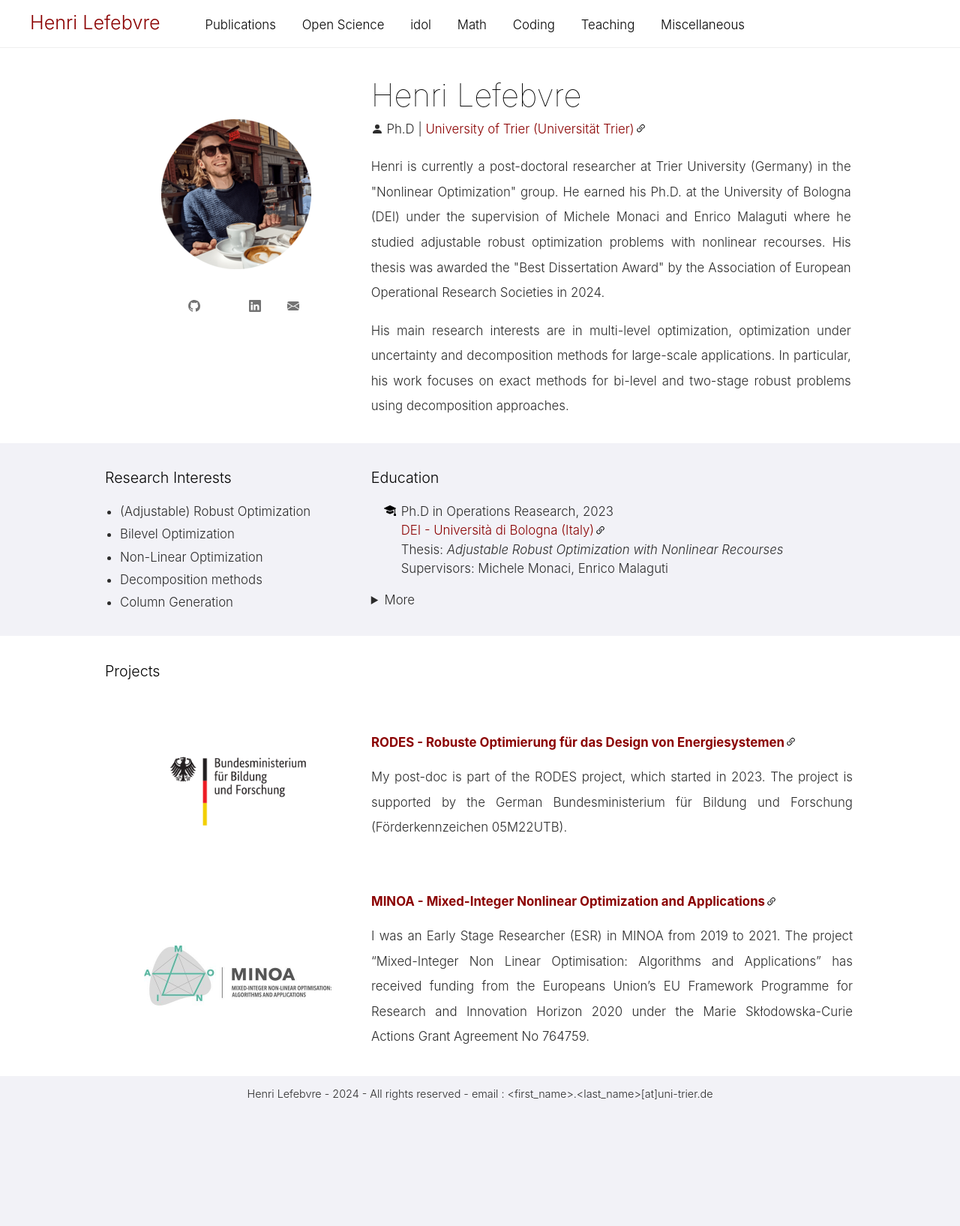
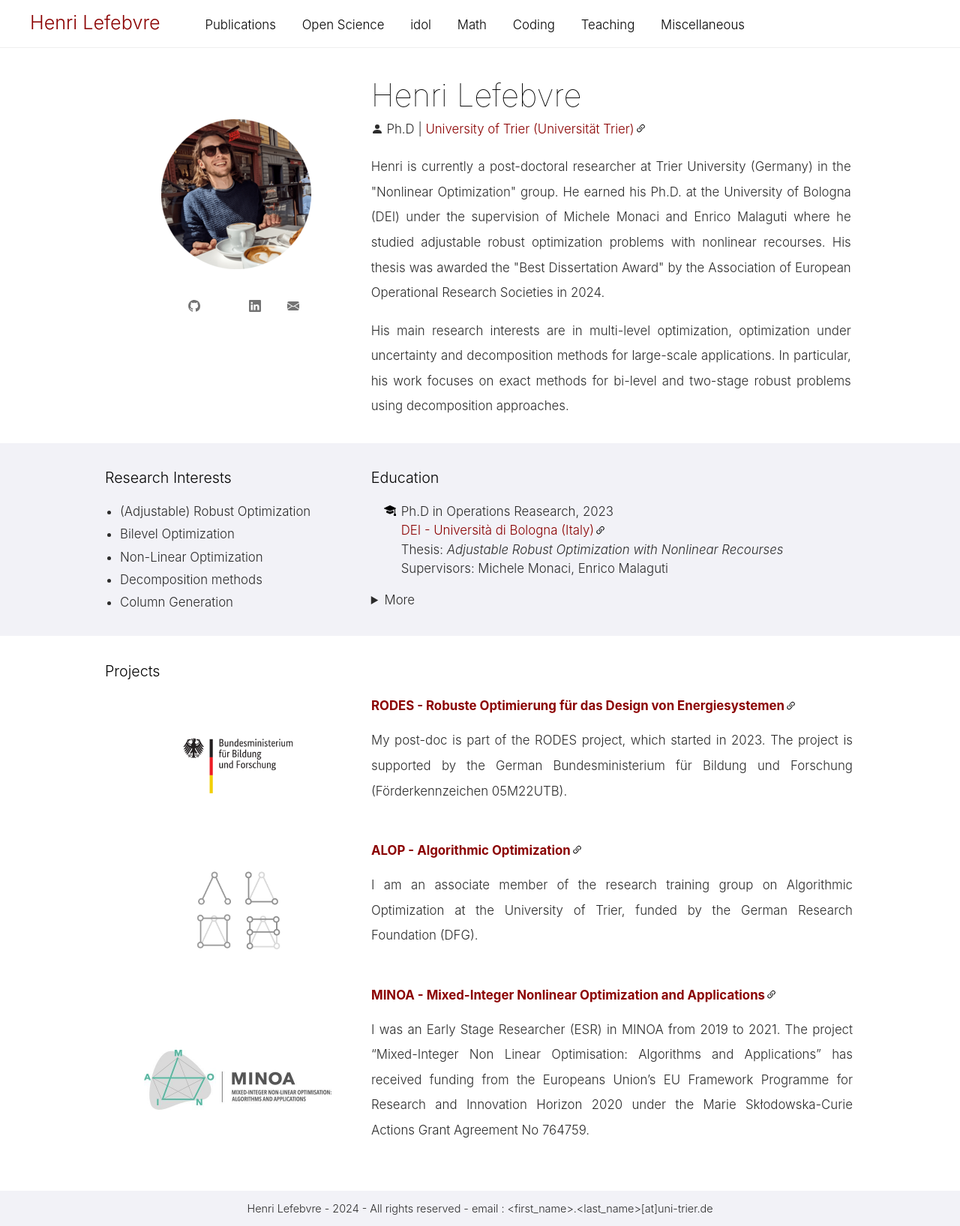
Before and after one commit to hlefebvr/hlefebvr.github.io, a Jekyll site: the page built from index.html, in a window 1280 px wide. Shown: the whole page at 75% size. Built offline with Jekyll 4.4.1, drawn with Linux system fonts in a browser that asks for light colours; nearby versions of some CDN libraries; a style sheet for code colours, icons or effects is not loaded; before the commit the page ends 1482 px from its top, so only the background shows below that.

Commit message:
add ALOP

```diff
--- a/index.html
+++ b/index.html
@@ -142,6 +142,17 @@ title: "Home"
               </td>
             </tr>
             <tr>
+                <td>
+                  <img src="assets/images/alop.png" />
+                </td>
+                <td>
+                  <a href="https://alop.uni-trier.de/" target="_blank"><b>ALOP - Algorithmic Optimization</b></a>
+                  <p>
+                    I am an associate member of the research training group on Algorithmic Optimization at the University of Trier, funded by the German Research Foundation (DFG).
+                  </p>
+                </td>
+              </tr>
+            <tr>
               <td>
                 <img src="assets/images/minoa.jpg" />
               </td>
@@ -163,9 +174,14 @@ title: "Home"
 <style>
   .projects td:first-child {
     text-align: center;
-    padding: 50px;
+    padding-left: 50px;
+    padding-right: 50px;
+  }
+  .projects td:last-child {
+    padding-bottom: 30px;
   }
   .projects td:first-child img {
     max-width : 250px ;
+    max-height: 125px;
   }
 </style>
```
Also changed, not shown: assets/images/alop.png (added).
